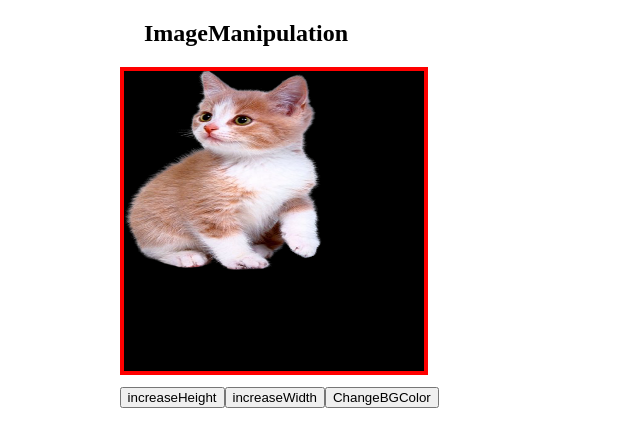
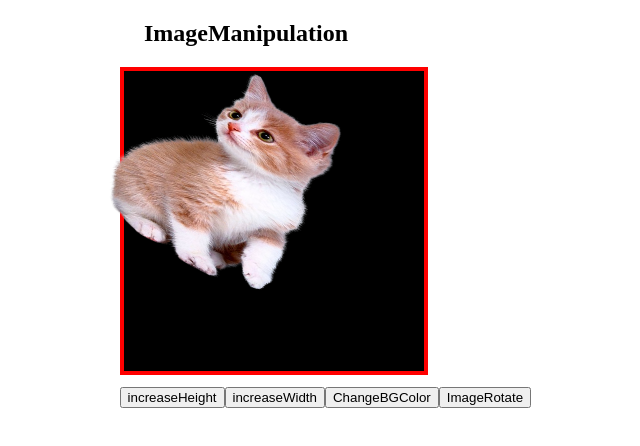
Before and after one commit to rajthakur99/FSD_CSE24, a React (Vite) app in the folder reactvite/: page / in a window 1280 px wide. Shown: the top 446 px of the page, without its empty margins (394-1034 px from the left). Built offline with nearby package versions, Linux system fonts and the light colour scheme.

Commit message:
Image Rotate Implementation

```diff
--- a/reactvite/src/components/ImageManipulation.jsx
+++ b/reactvite/src/components/ImageManipulation.jsx
@@ -7,7 +7,7 @@ function ImageManipulation() {
     const[red,SetRed]=useState(0);
     const[green,SetGreen]=useState(0);
     const[blue,SetBlue]=useState(0);
-
+    const[catAngle,setCatAngle]=useState(30);
 
     function increaseHeight(){
         setCatHeight(catHeight+10);
@@ -21,17 +21,21 @@ function ImageManipulation() {
         SetGreen(Math.random()*255);
         SetBlue(Math.random()*255);
     }
+
+    function imageRotate(){
+        setCatAngle(catAngle+30);
+    }
   return (
     <div>
         <h2 style={{textAlign:'center'}} >ImageManipulation</h2>
         <div style={{backgroundColor:`rgb(${red},${green},${blue})` ,height:'300px', width:'300px',border:'4px solid red', marginLeft:'40%', marginTop:'1%'}}>
-        <img src={cat} height={catHeight} width={catWidth}/>
+        <img src={cat} height={catHeight} width={catWidth} style={{transform:`rotate(${catAngle}deg)`}}/>
         </div>
         <div style={{marginLeft:'40%', marginTop:'1%'}}>
             <button onClick={increaseHeight}>increaseHeight</button>
             <button onClick={increaseWidth}>increaseWidth</button>
             <button onClick={changeBGColor}>ChangeBGColor</button>
-
+            <button onClick={imageRotate}>ImageRotate</button>
         </div>
     </div>
   )
```
